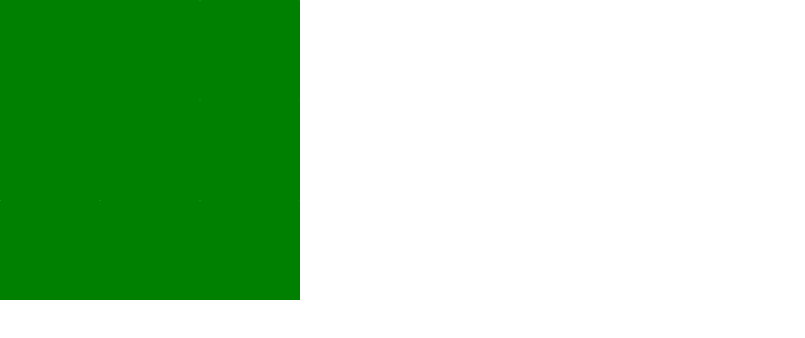
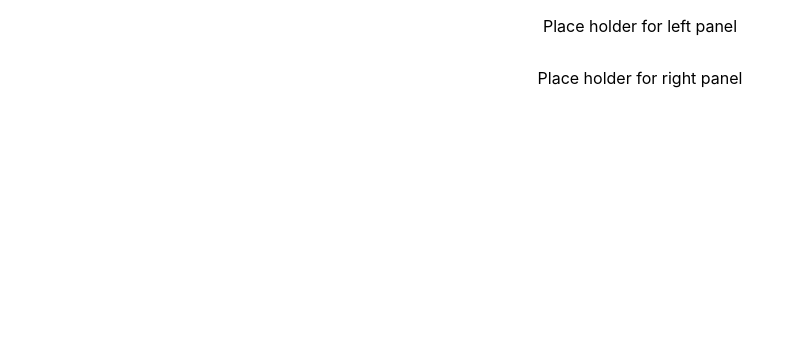
Before and after one commit to y1hao/ColorfulLife, a React (Create React App) app in the folder life/: page / in a window 1280 px wide. Shown: the top 338 px of the page, without its empty margins (0-805 px from the left). Built offline with nearby package versions, Linux system fonts and the light colour scheme.

Commit message:
Add data flow

```diff
--- a/life/src/App.tsx
+++ b/life/src/App.tsx
@@ -1,8 +1,9 @@
-import React from 'react';
-import logo from './logo.svg';
+import React, { useState } from 'react';
 import './App.css';
 import CentralPanel from './Components/CentralPanel';
-import { IGame } from './Common/Interfaces';
+import { IGame, BorderPolicy, ICellStyle } from './Common/Interfaces';
+import LeftPanel from './Components/LeftPanel';
+import RightPanel from './Components/RightPanel';
 
 function App() {
   const map = [
@@ -10,12 +11,6 @@ function App() {
     [true, true, true],
     [false, true, false]
   ]
-
-  const info = {
-    name: "",
-    author: "",
-    time: new Date()
-  }
 
   const style = {
     size: 10,
@@ -25,26 +20,77 @@ function App() {
     borderColor: 'blue'
   }
 
-  const styles = [
+  const stylez = [
     [style, style, style, style, style, style, style, style, style],
     [style, style, style, style, style, style, style, style, style]
   ]
 
   const game: IGame = {
-    info: info,
+    name: "",
+    author: "",
+    time: new Date(),
     refreshFrequency: 2,
     width: 10,
     height: 10,
     seeds: map,
     starveCriterion: 2,
     reviveCriterion: 3,
-    borderPolicy: 'dead',
-    styles: styles
+    borderPolicy: BorderPolicy.dead,
+    styles: stylez
   }
+
+  const [name, setName] = useState<string>("")
+      , [author, setAuthor] = useState<string>("")
+      , [description, setDescription] = useState<string>("")
+      , [time, setTime] = useState<Date>(new Date())
+      , [refreshFrequency, setRefreshFrequency] = useState<number>(10)
+      , [width, setWidth] = useState<number>(10)
+      , [height, setHeight] = useState<number>(10)
+      , [seeds, setSeeds] = useState<boolean[][]>([])
+      , [starveCriterion, setStarveCriterion] = useState<number>(3)
+      , [reviveCriterion, setReviveCriterion] = useState<number>(5)
+      , [borderPolicy, setBorderPolicy] = useState<BorderPolicy>(BorderPolicy.dead)
+      , [styles, setStyles] = useState<ICellStyle[][]>(stylez);
+
+
 
   return (
     <div className="App">
-      <CentralPanel {...game}/>
+      <LeftPanel
+        name={name}
+        setName={setName}
+        author={author}
+        setAuthor={setAuthor}
+        description={description}
+        setDescription={setDescription}
+      />
+      <CentralPanel
+        refreshFrequency={refreshFrequency}
+        width={width}
+        height={height}
+        seeds={seeds}
+        setSeeds={setSeeds}
+        starveCriterion={starveCriterion}
+        reviveCriterion={reviveCriterion}
+        borderPolicy={borderPolicy}
+        styles={styles}
+      />
+      <RightPanel
+        refreshFrequency={refreshFrequency}
+        setRefreshFrequency={setRefreshFrequency}
+        width={width}
+        setWidth={setWidth}
+        height={height}
+        setHeight={setHeight}
+        starveCriterion={starveCriterion}
+        setStarveCriterion={setStarveCriterion}
+        reviveCriterion={reviveCriterion}
+        setReviveCriterion={setReviveCriterion}
+        borderPolicy={borderPolicy}
+        setBorderPolicy={setBorderPolicy}
+        styles={styles}
+        setStyles={setStyles}
+      />
     </div>
   );
 }
--- a/life/src/Common/Interfaces.ts
+++ b/life/src/Common/Interfaces.ts
@@ -1,21 +1,19 @@
 export interface IGame {
-    info: IInfo,
+    name: string,
+    author: string,
+    time: Date,
+    description?: string
     refreshFrequency: number,
     width: number,
     height: number,
     seeds: Array<Array<boolean>>,
     starveCriterion: number,
     reviveCriterion: number,
-    borderPolicy: 'alive' | 'dead' | 'roll',
+    borderPolicy: BorderPolicy,
     styles: Array<Array<ICellStyle>>
 }
 
-export interface IInfo {
-    name: string,
-    author: string,
-    time: Date,
-    description?: string
-}
+export enum BorderPolicy {alive, dead, roll}
 
 export interface ICellStyle {
     size: number,
--- a/life/src/Components/CentralPanel.tsx
+++ b/life/src/Components/CentralPanel.tsx
@@ -1,8 +1,18 @@
 import React from 'react';
 import Board from './Board';
-import { IGame } from '../Common/Interfaces';
+import { IGame, BorderPolicy, ICellStyle } from '../Common/Interfaces';
 
-type IProps = IGame;
+interface IProps {
+    refreshFrequency: number,
+    width: number,
+    height: number,
+    seeds: boolean[][],
+    setSeeds: (value: boolean[][]) => void,
+    starveCriterion: number,
+    reviveCriterion: number,
+    borderPolicy: BorderPolicy,
+    styles: ICellStyle[][]
+}
 
 export default function CentralPanel(props: IProps) {
     const map = props.seeds.map((row) =>
--- a/life/src/Components/LeftPanel.tsx
+++ b/life/src/Components/LeftPanel.tsx
@@ -1,5 +1,14 @@
 import React from 'react';
 
-export default function LeftPanel() {
+interface IProps {
+    name: string,
+    setName: (value: string) => void,
+    author: string,
+    setAuthor: (value: string) => void,
+    description: string,
+    setDescription: (value: string) => void
+}
 
+export default function LeftPanel(props: IProps) {
+    return <p>Place holder for left panel</p>
 }
--- a/life/src/Components/RightPanel.tsx
+++ b/life/src/Components/RightPanel.tsx
@@ -1,5 +1,23 @@
 import React from 'react';
+import { BorderPolicy, ICellStyle } from '../Common/Interfaces';
 
-export default function RightPanel() {
+interface IProps {
+    refreshFrequency: number,
+    setRefreshFrequency: (value: number) => void,
+    width: number,
+    setWidth: (value: number) => void,
+    height: number,
+    setHeight: (value: number) => void,
+    starveCriterion: number,
+    setStarveCriterion: (value: number) => void,
+    reviveCriterion: number,
+    setReviveCriterion: (value: number) => void,
+    borderPolicy: BorderPolicy,
+    setBorderPolicy: (value: BorderPolicy) => void,
+    styles: ICellStyle[][]
+    setStyles: (value: ICellStyle[][]) => void
+}
 
+export default function RightPanel(props: IProps) {
+    return <p>Place holder for right panel</p>
 }
```
